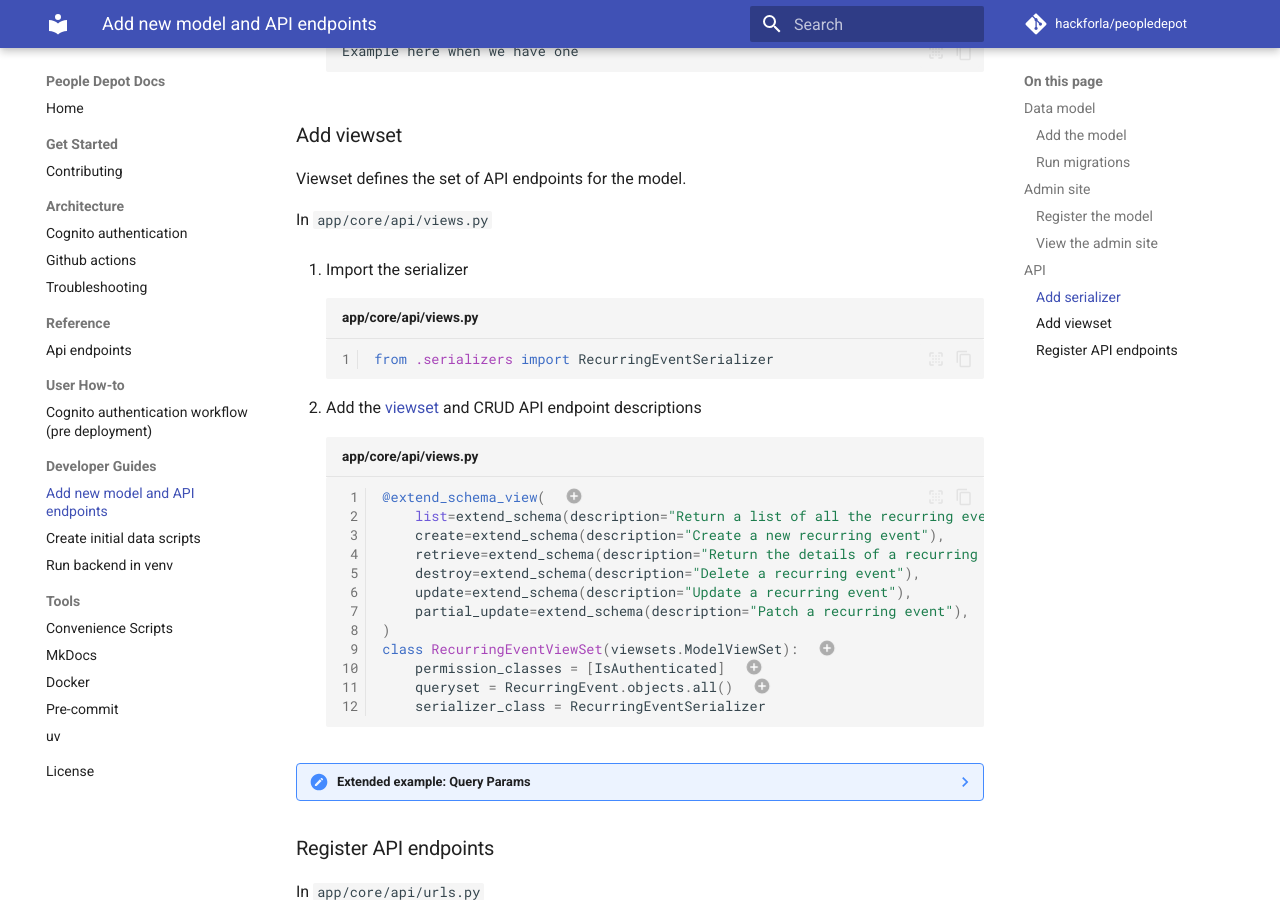
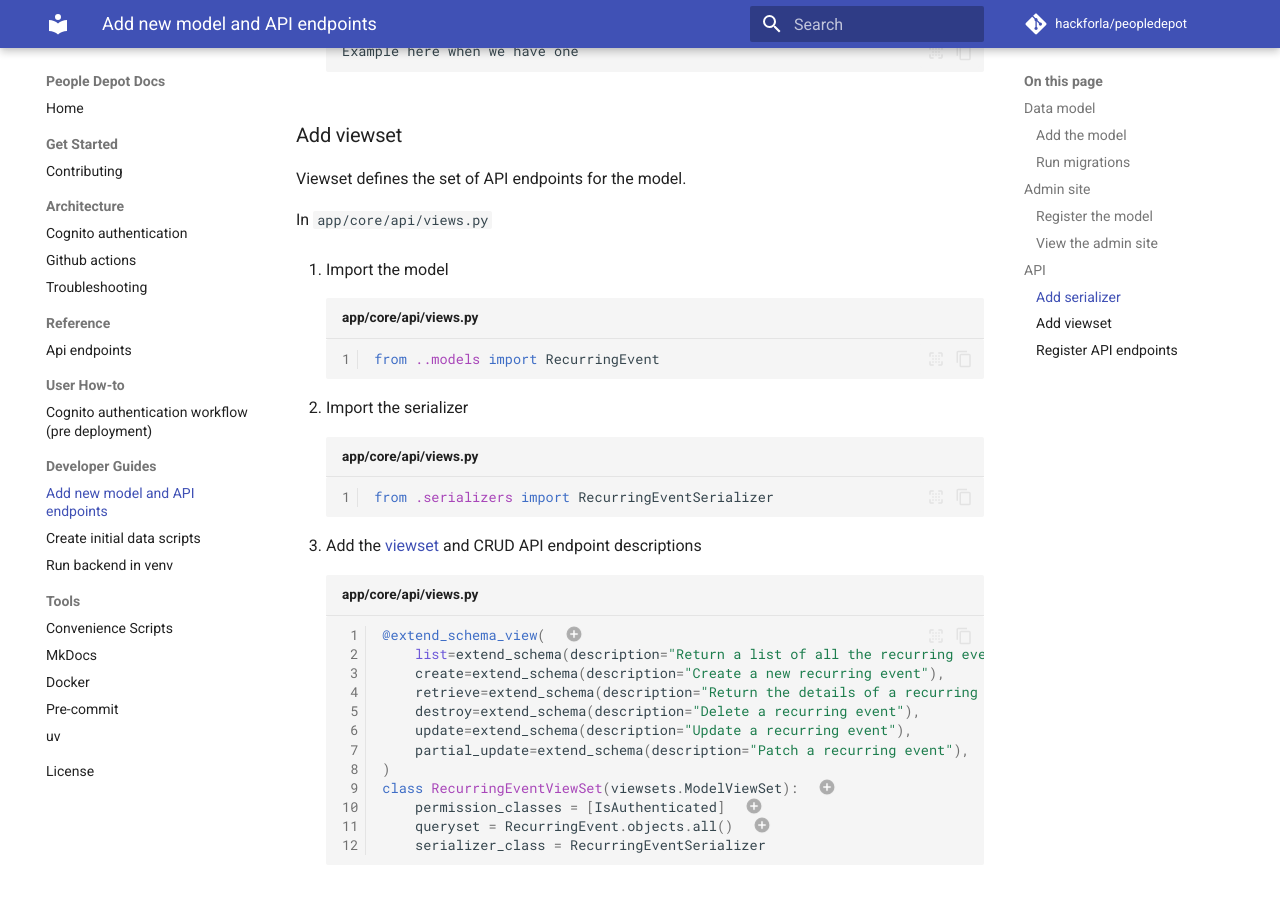
Before and after one commit to hackforla/peopledepot, an MkDocs documentation site: the page built from docs/how-to/add-model-and-api-endpoints.md, in a window 1280 px wide and 900 px high, scrolled down 3824 px. Built offline with MkDocs 1.6.1 and Material for MkDocs 9.7.7, drawn with Linux system fonts in a browser that asks for light colours; comment, search, counter and statistics services are not loaded.

Commit message:
docs(add-model): import model to views.py step

````diff
--- a/docs/how-to/add-model-and-api-endpoints.md
+++ b/docs/how-to/add-model-and-api-endpoints.md
@@ -303,6 +303,12 @@ Viewset defines the set of API endpoints for the model.
 
 In `app/core/api/views.py`
 
+1. Import the model
+
+    ```python title="app/core/api/views.py" linenums="1"
+    from ..models import RecurringEvent
+    ```
+
 1. Import the serializer
 
     ```python title="app/core/api/views.py" linenums="1"
````
